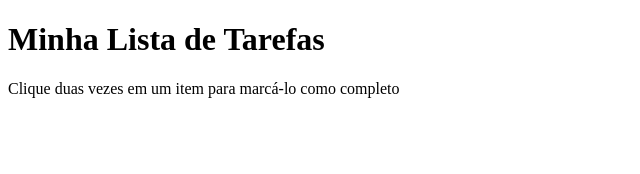
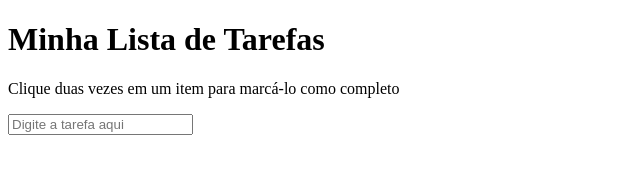
Before and after one commit to martinsfaah/todo-list, a website: page index.html in a window 1280 px wide. Shown: the whole page, without its empty margins (0-640 px from the left). Drawn offline with Linux system fonts and the light colour scheme.

Commit message:
Requisito 3 feito

```diff
--- a/index.html
+++ b/index.html
@@ -16,6 +16,7 @@
 
   <main>
     <p id="funcionamento">Clique duas vezes em um item para marcá-lo como completo</p>
+    <input type="text" id="texto-tarefa" placeholder="Digite a tarefa aqui">
   </main>
 
   <script src="script.js"></script>
```
Also changed, not shown: 1 other file.
